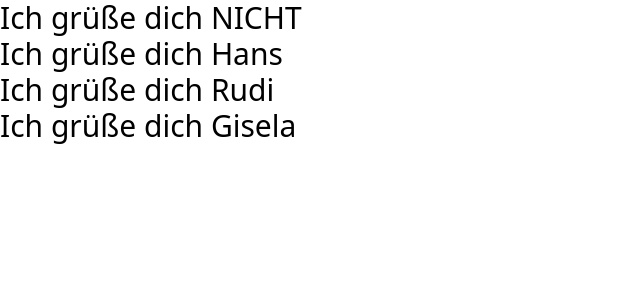
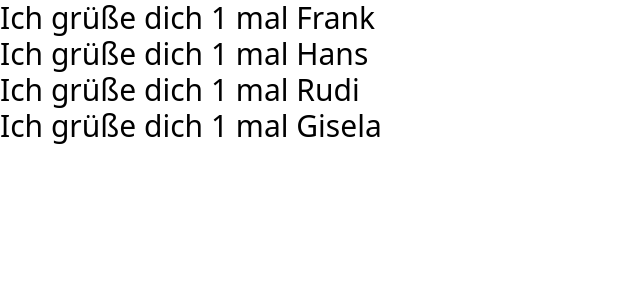
Before and after one commit to srutz/reactempty, a React (Vite) app: page / in a window 1280 px wide. Shown: the top 300 px of the page, without its empty margins (0-640 px from the left). Built offline with nearby package versions, Linux system fonts and the light colour scheme; what tailwindcss-motion would draw is missing.

Commit message:
greetings2

```diff
--- a/src/App.tsx
+++ b/src/App.tsx
@@ -3,13 +3,18 @@ export function App() {
     const leute = [ "Frank", "Hans", "Rudi", "Gisela" ]
     return (
         <div className="text-3xl">
-            {leute.map((l) => (<Greeting message={l} />))}
+            {leute.map((l,i) => (<Greeting key={i} message={l} />))}
         </div>
     )
 }
 
 function Greeting(props : { message: string}) {
-    const v =  <div>Ich grüße dich {
-        props.message == "Frank" ? "NICHT" : props.message}</div>
-    return v
+    let count = 1
+    const inc = () => {
+        console.log("inc clicked " + props.message)
+        count++
+    }
+    return <div onClick={inc}>
+        Ich grüße dich {count} mal {props.message}
+        </div>
 }
--- a/src/main.tsx
+++ b/src/main.tsx
@@ -4,7 +4,6 @@ import { App } from './App.tsx'
 import './index.css'
 
 createRoot(document.getElementById('root')!).render(
-    <StrictMode>
         <App />
-    </StrictMode>,
+    ,
 )
```
